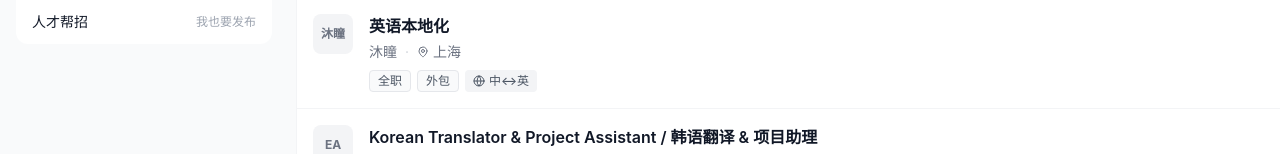
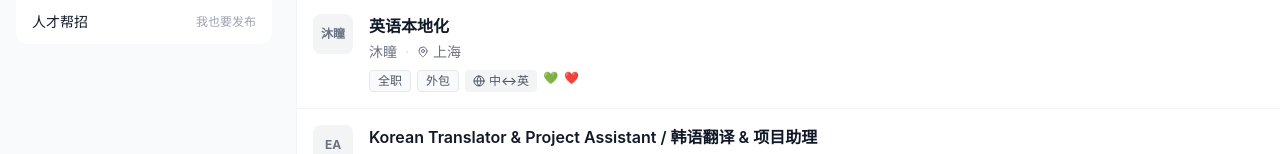
Before and after one commit to quanquan-code/remote-q-web, a React (Vite) app: page /#/ in a window 1280 px wide. Shown: the part 319-473 px from the top of the page. Built offline with nearby package versions, Linux system fonts and the light colour scheme.

Commit message:
feat: green heart for EA/沐瞳 (加班少), red heart for 沐瞳 (在职群友可咨询)

```diff
--- a/src/pages/Jobs.jsx
+++ b/src/pages/Jobs.jsx
@@ -448,10 +448,16 @@ const Jobs = () => {
                                 {job.languagePair}
                               </span>
                             )}
-                            {/* 推动转化标签：EA岗位小绿心 */}
-                            {job.company?.includes('EA') && (
+                            {/* 推动转化标签：EA/沐瞳 小绿心 = 加班少 */}
+                            {(job.company?.includes('EA') || job.company?.includes('沐瞳')) && (
                               <span className="text-xs" title="加班少">
                                 💚
+                              </span>
+                            )}
+                            {/* 推动转化标签：沐瞳 小红心 = 在职群友可咨询 */}
+                            {job.company?.includes('沐瞳') && (
+                              <span className="text-xs" title="在职群友可咨询">
+                                ❤️
                               </span>
                             )}
                           </div>
```
